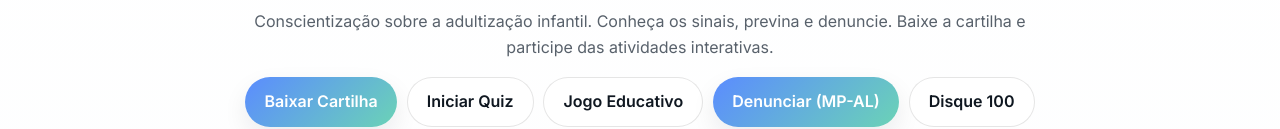
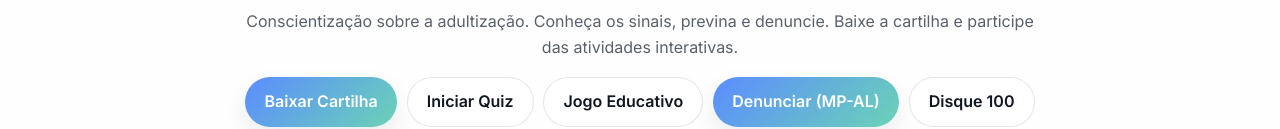
Before and after one commit to Fran-caetano/site-adultizacao, a plain HTML site: page index.html in a window 1280 px wide. Shown: the part 190-319 px from the top of the page. Drawn offline with Linux system fonts and the light colour scheme.

Commit message:
Update index.html

```diff
--- a/index.html
+++ b/index.html
@@ -4,7 +4,7 @@
   <meta charset="utf-8" />
   <meta name="viewport" content="width=device-width, initial-scale=1" />
   <title>Infância Sem Pressa — Adultização Não!</title>
-  <meta name="description" content="Plataforma informativa contra a adultização infantil. Quiz, jogo educativo, cartilha e canais de denúncia." />
+  <meta name="description" content="Plataforma informativa contra a adultização. Quiz, jogo educativo, cartilha e canais de denúncia." />
   <meta name="theme-color" content="#eaf6ff" />
   <link href="https://fonts.googleapis.com/css2?family=Inter:wght@400;600;700&display=swap" rel="stylesheet">
 
@@ -101,7 +101,7 @@
 
   <header class="hero">
     <h1><img src="infancia.jpeg" alt="Logo" width="50" height="50" style="border-radius:50%;"> Infância Sem Pressa</h1>
-    <p class="lead">Conscientização sobre a adultização infantil. Conheça os sinais, previna e denuncie. Baixe a cartilha e participe das atividades interativas.</p>
+    <p class="lead">Conscientização sobre a adultização. Conheça os sinais, previna e denuncie. Baixe a cartilha e participe das atividades interativas.</p>
     <div class="cta">
       <a href="cartilha-infancia-sem-pressa.pdf" download class="btn btn-primary">Baixar Cartilha</a>
       <a href="#quiz" class="btn btn-soft">Iniciar Quiz</a>
```
